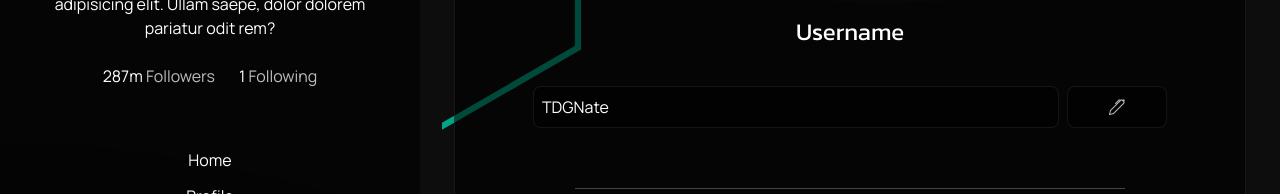
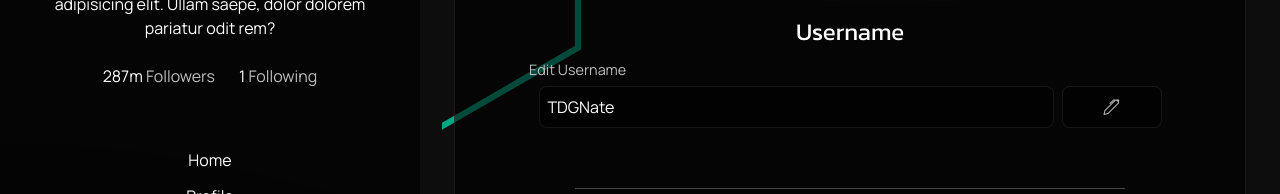
Before and after one commit to TDG-Org/Statue-Status, a React (Create React App) app in the folder client/: page /settings in a window 1280 px wide. Shown: the part 311-505 px from the top of the page. Built offline with nearby package versions, Linux system fonts and the light colour scheme.

Commit message:
adjusted scrollbar and added label for editing username

```diff
--- a/client/src/pages/Settings/SettingsPage.scss
+++ b/client/src/pages/Settings/SettingsPage.scss
@@ -46,15 +46,27 @@
         padding: 1rem;
         gap: .5rem;
         // border-bottom: .5px solid rgba(52, 52, 52, 0.349);
+        position: relative;
 
         .display-username {
           width: 75%;
+          max-width: 515px;
           padding: .5rem;
           margin: 0;
           background-color: $mid-dark-clr;
           border-radius: 8px;
           border: 1px solid $low-dark-clr;
           cursor: not-allowed;
+
+          &:before {
+            position: absolute;
+            top: -1.5rem;
+            left: 4.5%;
+            content: "Edit Username";
+            padding: .8rem;
+            font-size: .9rem;
+            color: $mid-light-clr;
+          }
         }
 
         .edit-username-btn {
--- a/client/src/sass/utils/scrollbar.scss
+++ b/client/src/sass/utils/scrollbar.scss
@@ -20,5 +20,6 @@
 
 /* Handle on hover */
 ::-webkit-scrollbar-thumb:hover {
-	background: rgb(0, 71, 194);
+  cursor: pointer;
+	background: rgb(230, 239, 255);
 }
```
